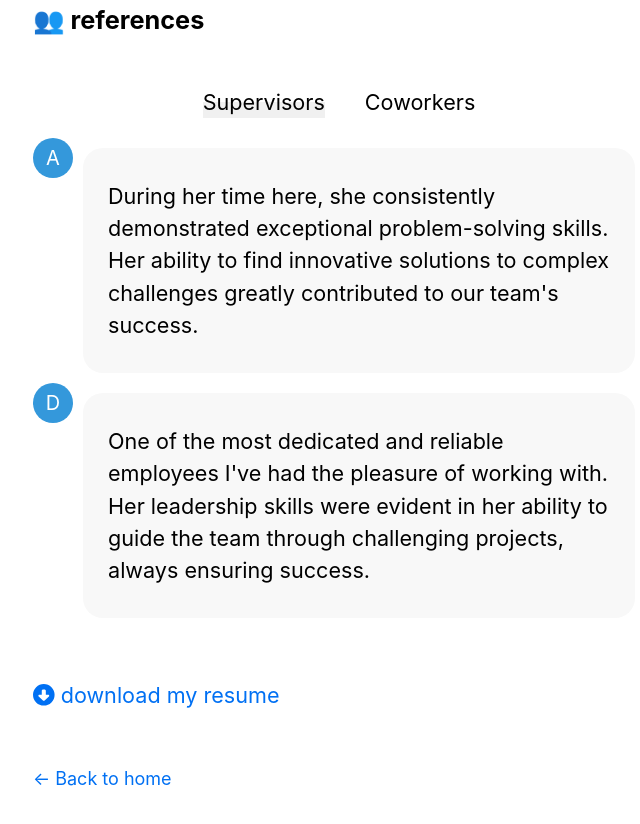
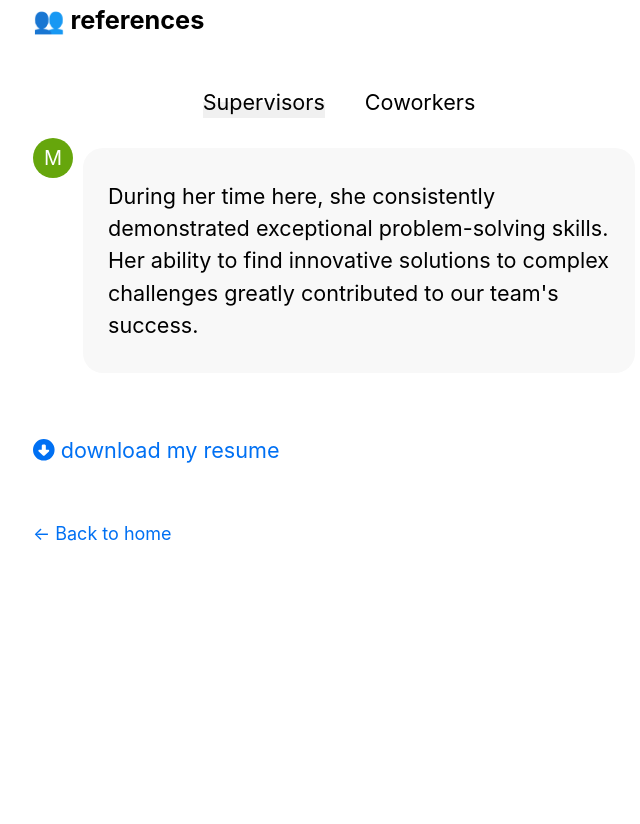
Before and after one commit to yunchipang/nextjs-portfolio, a Next.js app: page /career in a window 1280 px wide. Shown: the part 1120-1944 px from the top of the page, without its empty margins (301-941 px from the left). After the commit the page ends 1777 px from the top, so only its background shows below. Built offline with nearby package versions, Linux system fonts and the light colour scheme.

Commit message:
Display initial circle on random background color

```diff
--- a/src/components/references/ReferenceItem.tsx
+++ b/src/components/references/ReferenceItem.tsx
@@ -7,7 +7,7 @@ const ReferenceItem = ({ initial, content }) => {
     width: '40px',
     height: '40px',
     borderRadius: '50%',
-    backgroundColor: '#3498db',
+    backgroundColor: `#${Math.floor(Math.random() * 16777215).toString(16)}`,
     color: '#fff',
     display: 'flex',
     alignItems: 'center',
--- a/src/components/references/references.json
+++ b/src/components/references/references.json
@@ -2,25 +2,13 @@
   {
     "id": 1,
     "type": "supervisor",
-    "initial": "A",
+    "initial": "M",
     "content": "During her time here, she consistently demonstrated exceptional problem-solving skills. Her ability to find innovative solutions to complex challenges greatly contributed to our team's success."
   },
   {
     "id": 2,
     "type": "coworker",
-    "initial": "B",
+    "initial": "A",
     "content": "An outstanding colleague, always ready to collaborate and share her expertise. Her dedication to our projects was truly commendable, and her positive attitude uplifted the team's spirit."
-  },
-  {
-    "id": 3,
-    "type": "coworker",
-    "initial": "C",
-    "content": "A highly motivated coworker with a strong work ethic. She consistently went above and beyond her duties, taking the initiative to lead and mentor junior team members."
-  },
-  {
-    "id": 4,
-    "type": "supervisor",
-    "initial": "D",
-    "content": "One of the most dedicated and reliable employees I've had the pleasure of working with. Her leadership skills were evident in her ability to guide the team through challenging projects, always ensuring success."
   }
 ]
```
